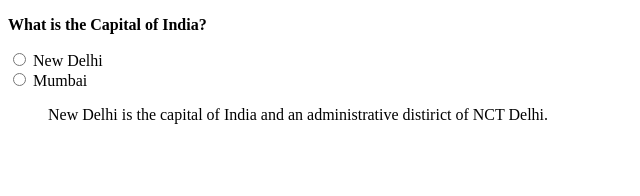
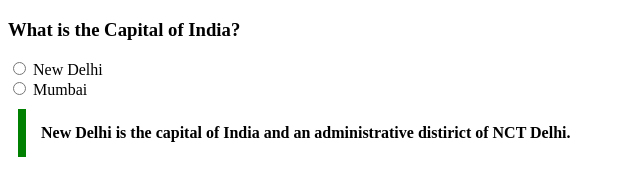
Before and after one commit to acciojob/trivia-Arunavi18, a website: page main.html in a window 1280 px wide. Shown: the whole page, without its empty margins (0-640 px from the left). Drawn offline with Linux system fonts and the light colour scheme.

Commit message:
added css

```diff
--- a/main.html
+++ b/main.html
@@ -8,12 +8,13 @@
 
 <body>
 	<!-- the entire body must be written by student -->
-	<p><b> What is the Capital of India?</b></p>
+	<h3>What is the Capital of India?</h3>
+	<form>
 	<input type="radio" name="New Delhi" value="City">
 	<label name="New Delhi">New Delhi</label><br>
 	<input type="radio" name="Mumbai" value="City">
 	<label name="Mumbai">Mumbai</label><br>
-
+</form>
 	<blockquote cite="https://en.wikipedia.org/wiki/New_Delhi">New Delhi is the capital of India and an administrative distirict of NCT Delhi.</blockquote>
     <script type="text/javascript" src="./script.js">
 </script>
--- a/styles.css
+++ b/styles.css
@@ -1,2 +1,10 @@
 
 /* Your CSS Code here. */
+blockquote {
+    max-width: 6oopx;
+    margin: 10px;
+    padding: 15px;
+    border-left: 8px solid green;
+    background-color: #f8fffe "";
+    font-weight: bold;
+}
```
